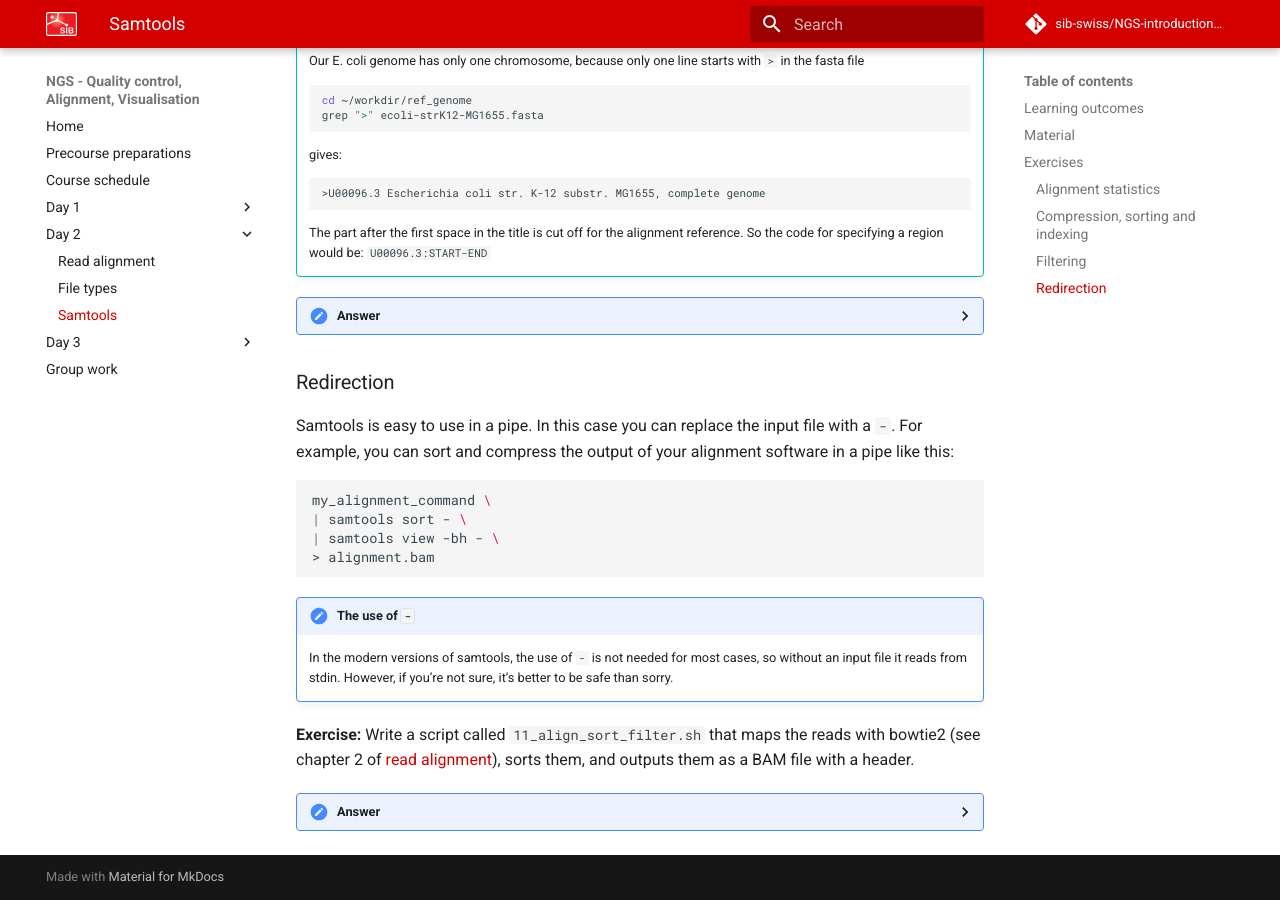
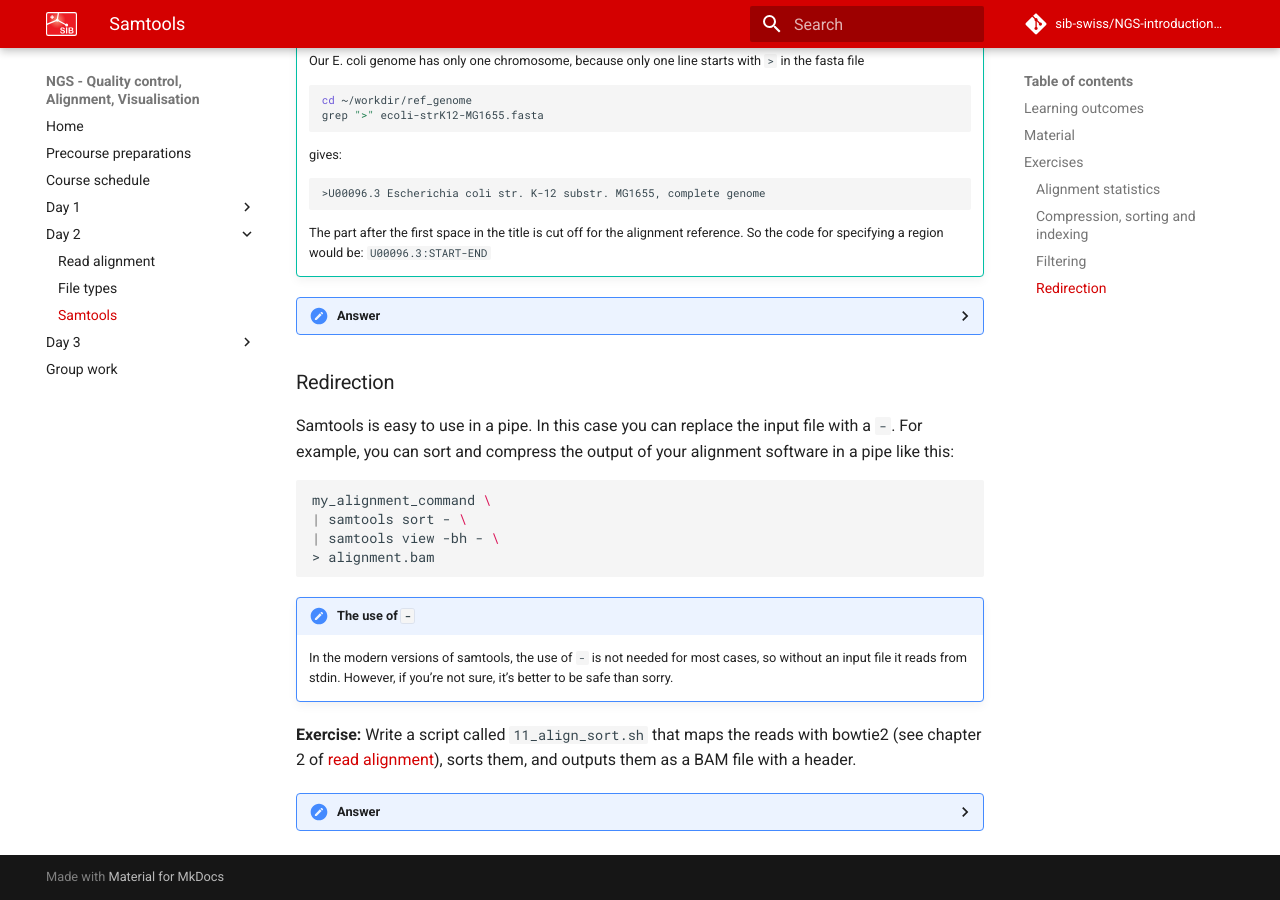
Before and after one commit to sib-swiss/NGS-introduction-training, an MkDocs documentation site: the page built from docs/day2/samtools.md, in a window 1280 px wide and 900 px high, scrolled down 2711 px. Built offline with MkDocs 1.6.1 and Material for MkDocs 9.7.7, drawn with Linux system fonts in a browser that asks for light colours; comment, search, counter and statistics services are not loaded; the version menu is left out.

Commit message:
fixes #8

````diff
--- a/docs/day2/samtools.md
+++ b/docs/day2/samtools.md
@@ -219,11 +219,11 @@ my_alignment_command \
 !!! note "The use of `-`"
     In the modern versions of samtools, the use of `-` is not needed for most cases, so without an input file it reads from stdin. However, if you're not sure, it's better to be safe than sorry.
 
-**Exercise:** Write a script called `11_align_sort_filter.sh` that maps the reads with bowtie2 (see chapter 2 of [read alignment](../day2/read_alignment.md)), sorts them, and outputs them as a BAM file with a header.
+**Exercise:** Write a script called `11_align_sort.sh` that maps the reads with bowtie2 (see chapter 2 of [read alignment](../day2/read_alignment.md)), sorts them, and outputs them as a BAM file with a header.
 
 ??? done "Answer"
 
-    ```sh title="11_align_sort_filter.sh"
+    ```sh title="11_align_sort.sh"
     #!/usr/bin/env bash
 
     TRIMMED_DIR=~/workdir/trimmed_data
````
Also changed, not shown: docs/day1/reproducibility.md (+1 -1 lines).
